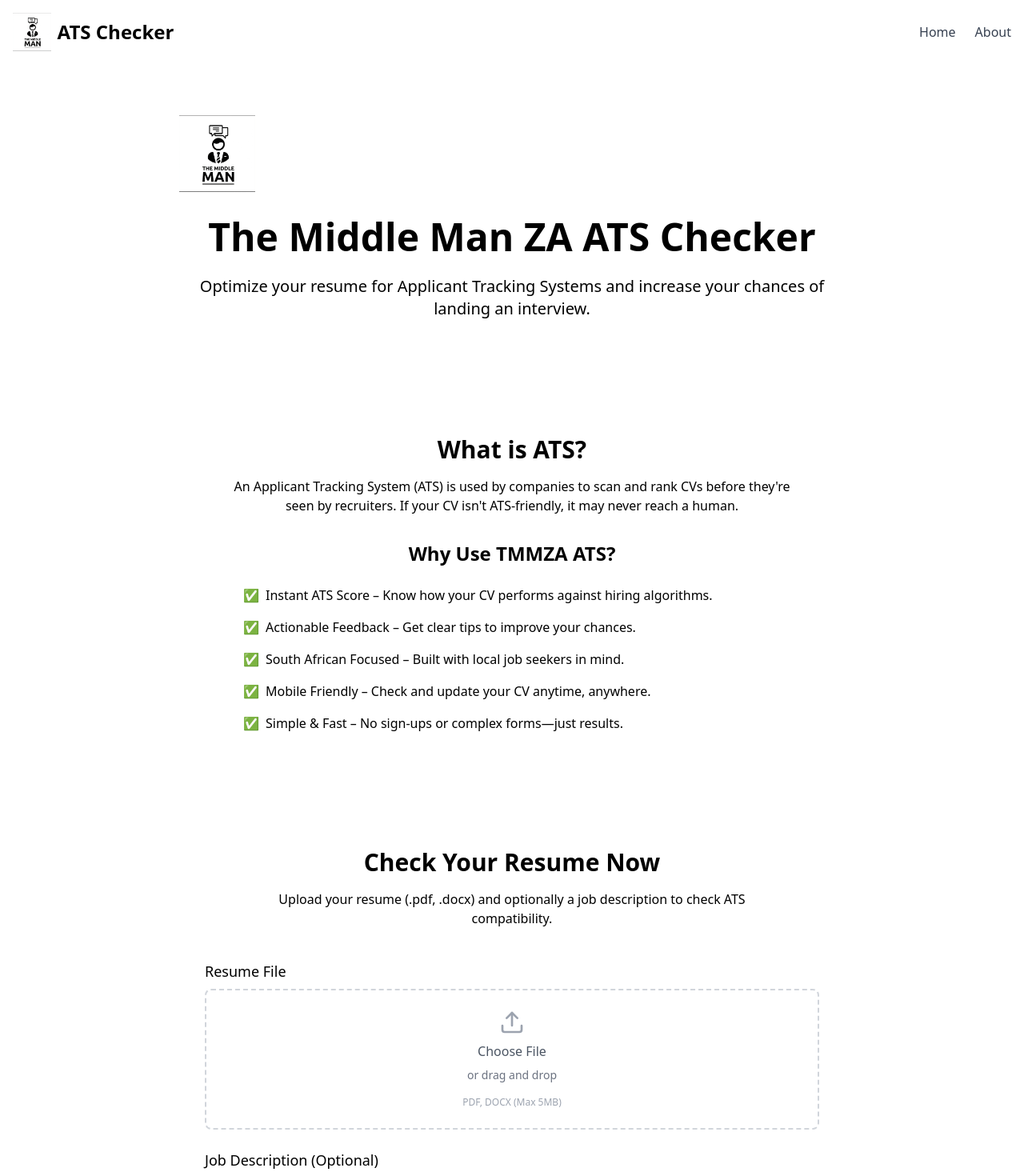
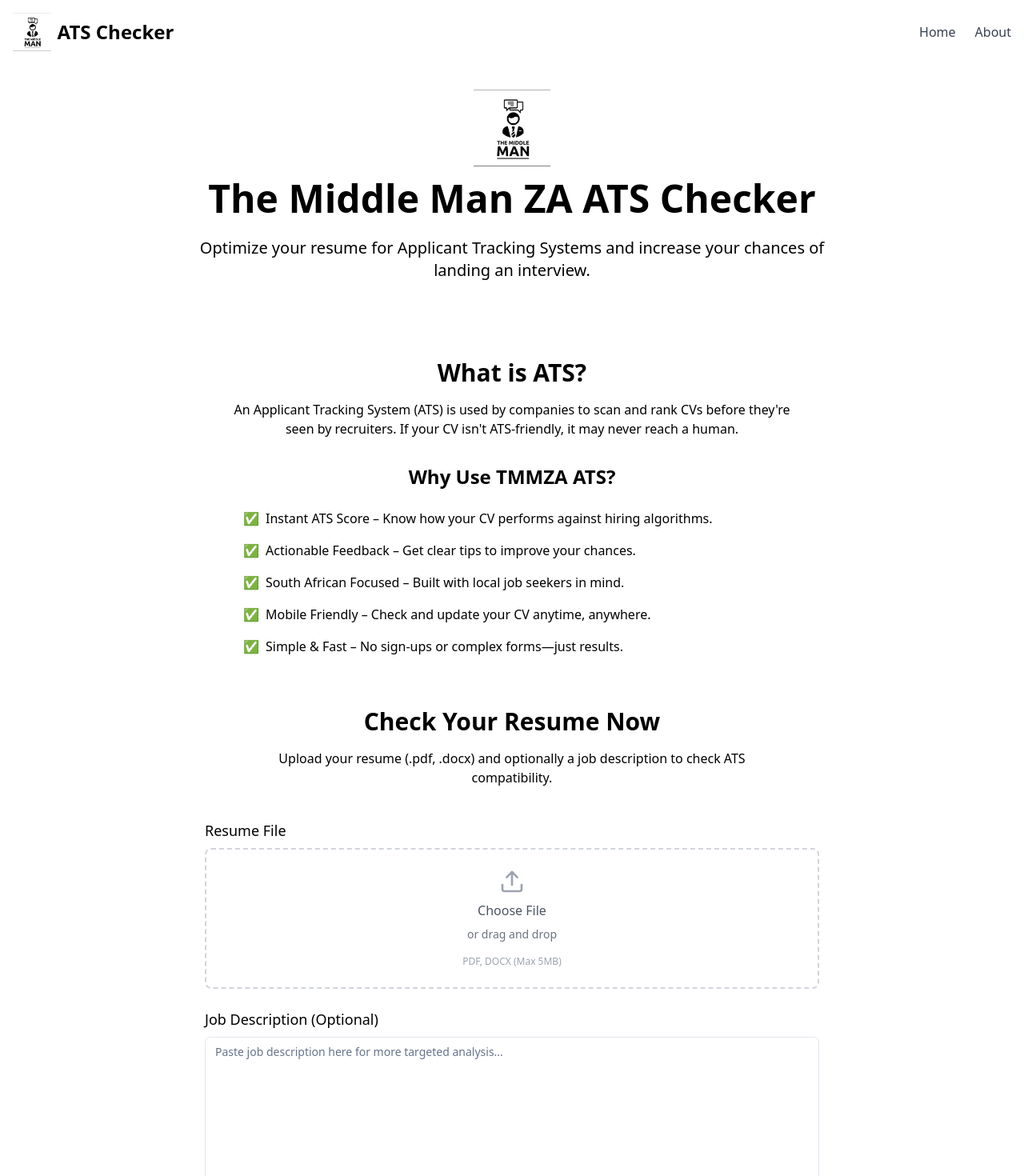
Before and after one commit to KMAISolutions/tmmzaats, a React (Vite) app: page / in a window 1280 px wide. Shown: the top 1470 px of the page at 80% size. Built offline with nearby package versions, Linux system fonts and the light colour scheme.

Commit message:
Fix: Center align logo and reduce spacing
- Center aligns the logo above the title.
- Reduces the spacing between sections.

```diff
--- a/src/pages/Index.tsx
+++ b/src/pages/Index.tsx
@@ -21,15 +21,17 @@ const Index = () => {
       <Header />
 
       <main className="flex-grow">
-        <section className="bg-white text-black py-16 px-4">
+        <section className="bg-white text-black py-8 px-4">
           <div className="container mx-auto text-center max-w-4xl">
-            <Link to="/" className="flex items-center justify-start mb-8">
-              <img
-                src="/lovable-uploads/5b99b574-e6c1-4c0f-821e-8a7044b2800b.png"
-                alt="The Middle Man Logo"
-                className="h-24 w-auto object-contain"
-              />
-            </Link>
+            <div className="flex justify-center mb-4">
+              <Link to="/" className="block">
+                <img
+                  src="/lovable-uploads/5b99b574-e6c1-4c0f-821e-8a7044b2800b.png"
+                  alt="The Middle Man Logo"
+                  className="h-24 w-auto object-contain mx-auto"
+                />
+              </Link>
+            </div>
             <h1 className="text-3xl md:text-5xl font-bold mb-6 text-black">
               The Middle Man ZA ATS Checker
             </h1>
@@ -39,9 +41,9 @@ const Index = () => {
           </div>
         </section>
 
-        <section className="py-12 px-4 bg-white">
+        <section className="py-8 px-4 bg-white">
           <div className="container mx-auto max-w-3xl">
-            <div className="text-center mb-12">
+            <div className="text-center">
               <h2 className="text-2xl md:text-3xl font-bold mb-4 text-black">
                 What is ATS?
               </h2>
@@ -78,7 +80,7 @@ const Index = () => {
           </div>
         </section>
 
-        <section className="py-12 px-4 bg-white">
+        <section className="py-8 px-4 bg-white">
           <div className="container mx-auto">
             <div className="text-center mb-10">
               <h2 className="text-2xl md:text-3xl font-bold mb-4 text-black">
```
